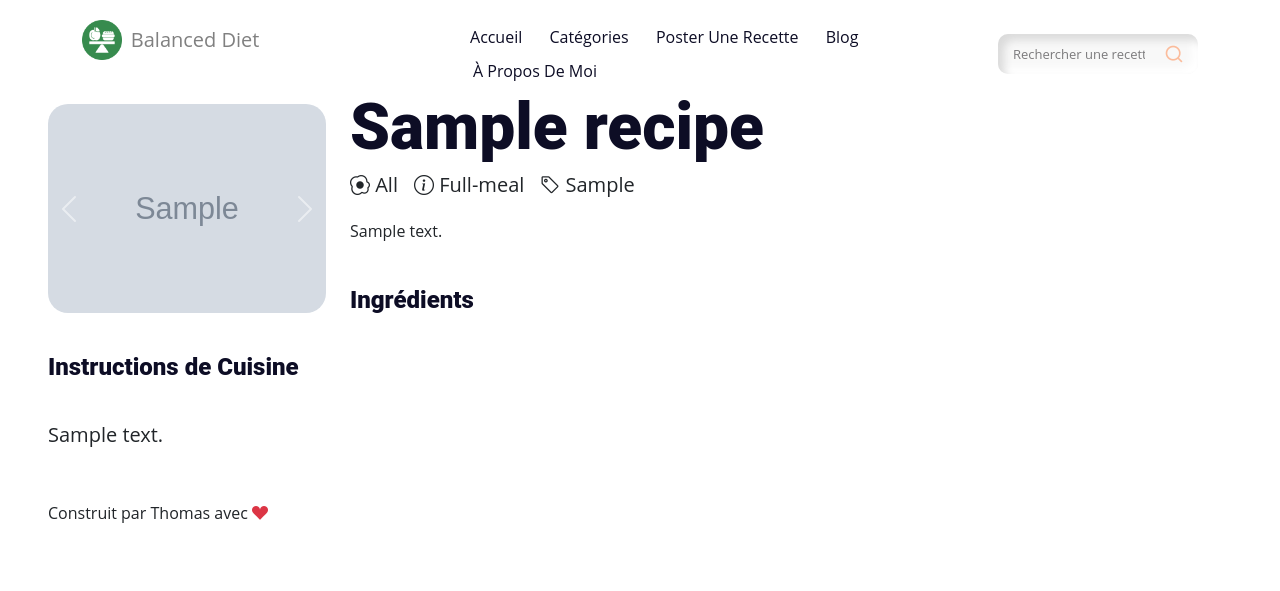
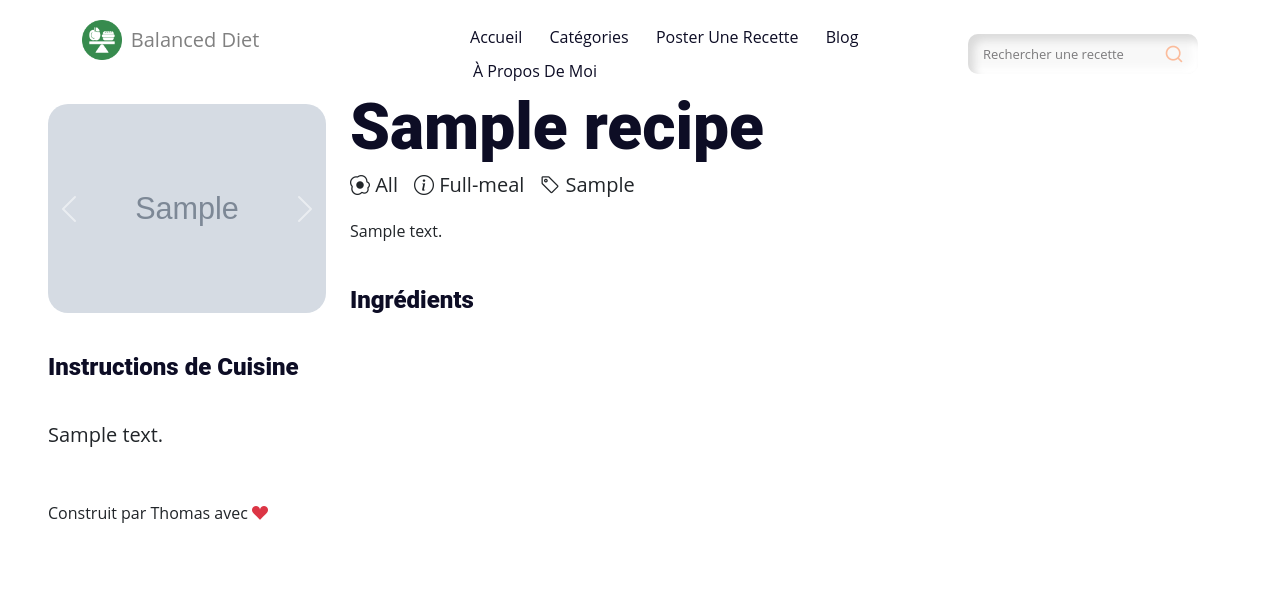
Before and after one commit to thomasfevre/recipe_nodejs_mongoDB, a Node server app: page /recipe/600000000000000000000001 in a window 1280 px wide. Shown: the top 591 px of the page. Run offline with Node 20, Linux system fonts and the light colour scheme; tables that the repository leaves empty hold one stand-in row (values such as "Sample post"); grey boxes marked "Sample" are stand-in pictures; some libraries are stand-ins or nearby versions; some web fonts are replaced.

Commit message:
recipe added + few fixes

```diff
--- a/public/css/style2.css
+++ b/public/css/style2.css
@@ -175,7 +175,7 @@
 .header-search-form .form-input {
     font-size: 13px;
     padding-right: 40px;
-    width: 200px;
+    width: auto;
     height: 40px;
 }
 
--- a/views/recipe.ejs
+++ b/views/recipe.ejs
@@ -39,11 +39,23 @@
           <div class="row pt-4">
             <div class="col-12">
               <h4>Ingrédients</h4>
-              <ul class="list-group list-group-flush">
+              <div class="row">
                 <% recipe.ingredients.forEach(function(ingredients, index){ %>
-                  <li class="list-group-item"><%= ingredients %></li>
+                  <% if(index % 2 === 0) { %>
+                    <div class="col-6">
+                      <ul class="list-group">
+                        <li class="list-group-item"><%= ingredients %></li>
+                      </ul>
+                    </div>
+                  <% } else { %>
+                    <div class="col-6">
+                      <ul class="list-group">
+                        <li class="list-group-item"><%= ingredients %></li>
+                      </ul>
+                    </div>
+                  <% } %>
                 <% }) %>
-              </ul>
+              </div>
             </div>
           </div>
 
--- a/views/submit-recipe.ejs
+++ b/views/submit-recipe.ejs
@@ -38,7 +38,7 @@
 
         <div class="col-12">
           <label for="name" class="form-label">Nom de la recette</label>
-          <input type="text" name="name" id="name" class="form-control" placeholder="ex: Poulet Tikka Masala" maxlength="30" required>
+          <input type="text" name="name" id="name" class="form-control" placeholder="ex: Poulet Tikka Masala" maxlength="35" required>
         </div>
 
         <div class="col-12">
```
Also changed, not shown: 1 other file.
